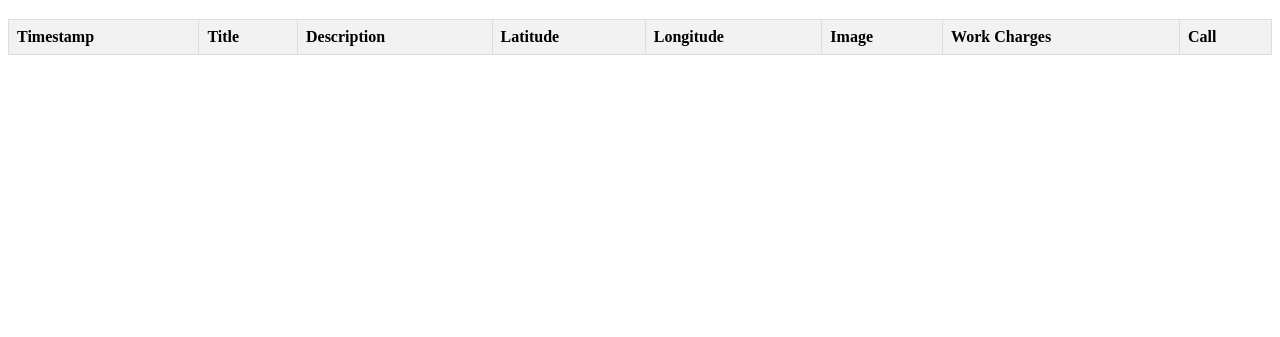
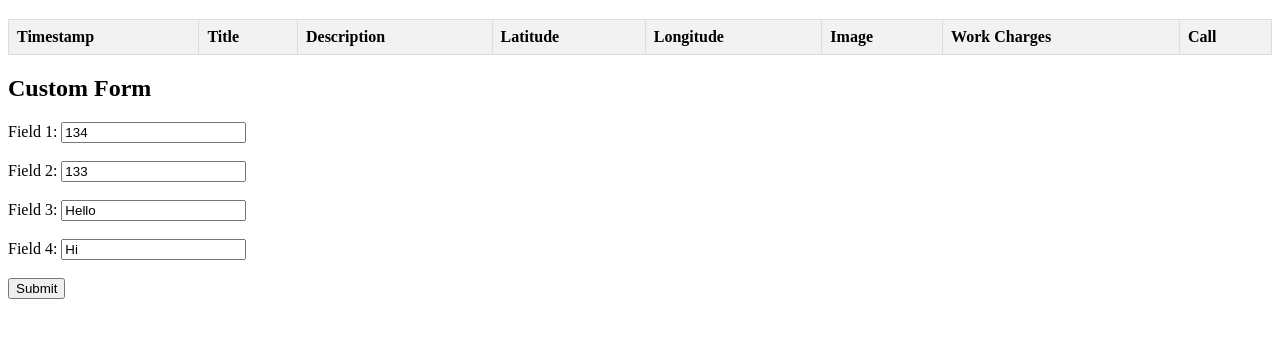
Before and after one commit to unknowncoderuse/Fetch, a plain HTML site: page index.html in a window 1280 px wide. Shown: the part 61-398 px from the top of the page. Drawn offline with Linux system fonts and the light colour scheme; no server answers.

Commit message:
Update index.html

```diff
--- a/index.html
+++ b/index.html
@@ -76,5 +76,27 @@
           })
           .catch(error => console.error('Error fetching data:', error));
     </script>
+    <script>
+        // Redirect to the new website after form submission
+        function redirectAfterSubmit() {
+            window.location.href = "https://unknowncoderuse.github.io/Fetch/";  // New redirect URL
+        }
+    </script>
+    <h2>Custom Form</h2>
+    <form action="https://docs.google.com/forms/d/e/1FAIpQLSc_CLORcgMStZBVf2_7LBFpWgQvtPW4G7ANfXLxCc4mv6cnUA/formResponse" method="POST" onsubmit="redirectAfterSubmit();">
+        <label for="field1">Field 1:</label>
+        <input type="text" id="field1" name="entry.2025329315" value="134" required><br><br>
+
+        <label for="field2">Field 2:</label>
+        <input type="text" id="field2" name="entry.502918254" value="133" required><br><br>
+
+        <label for="field3">Field 3:</label>
+        <input type="text" id="field3" name="entry.1370532190" value="Hello" required><br><br>
+
+        <label for="field4">Field 4:</label>
+        <input type="text" id="field4" name="entry.448856242" value="Hi" required><br><br>
+
+        <button type="submit">Submit</button>
+    </form>
 </body>
 </html>
```
